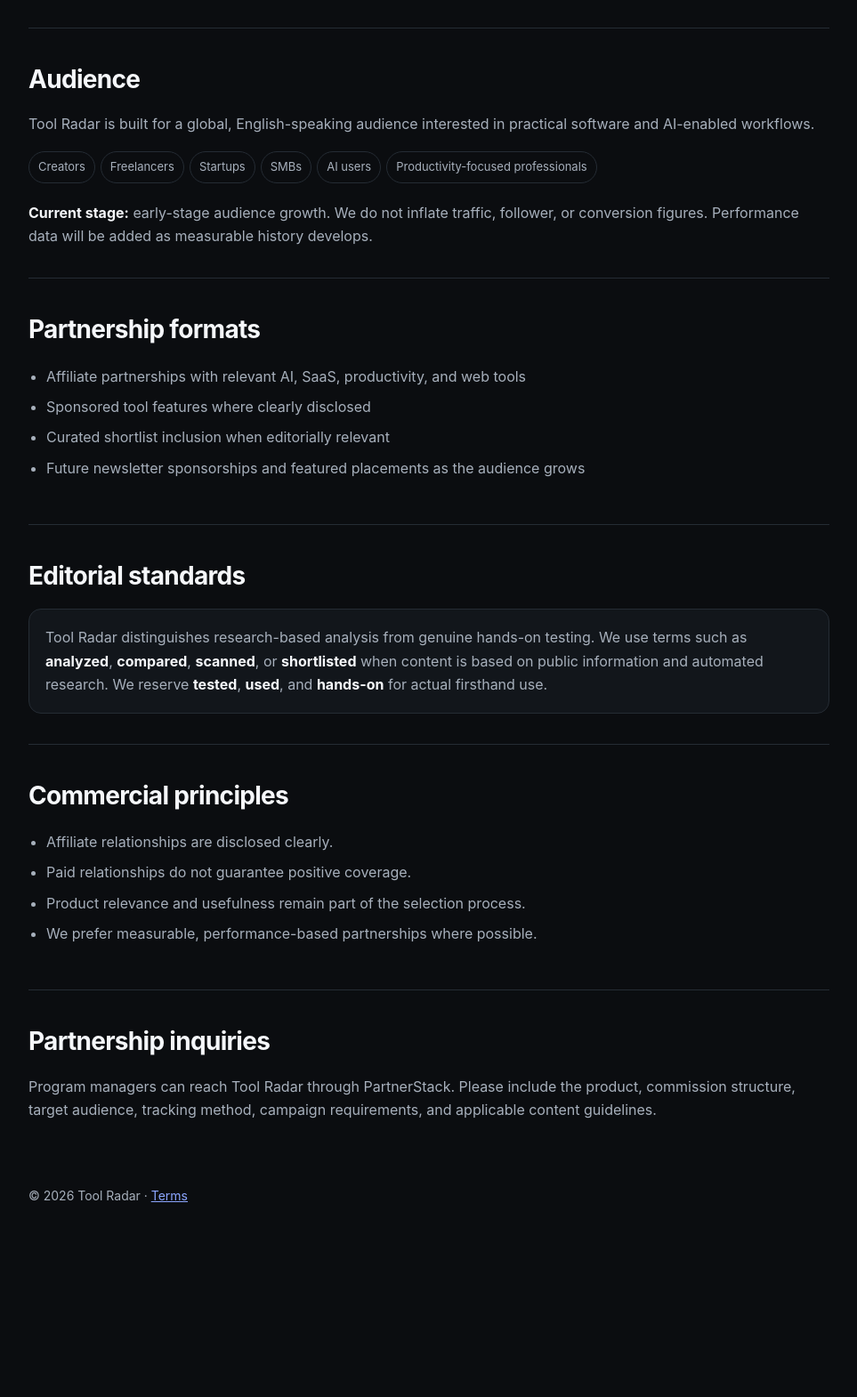
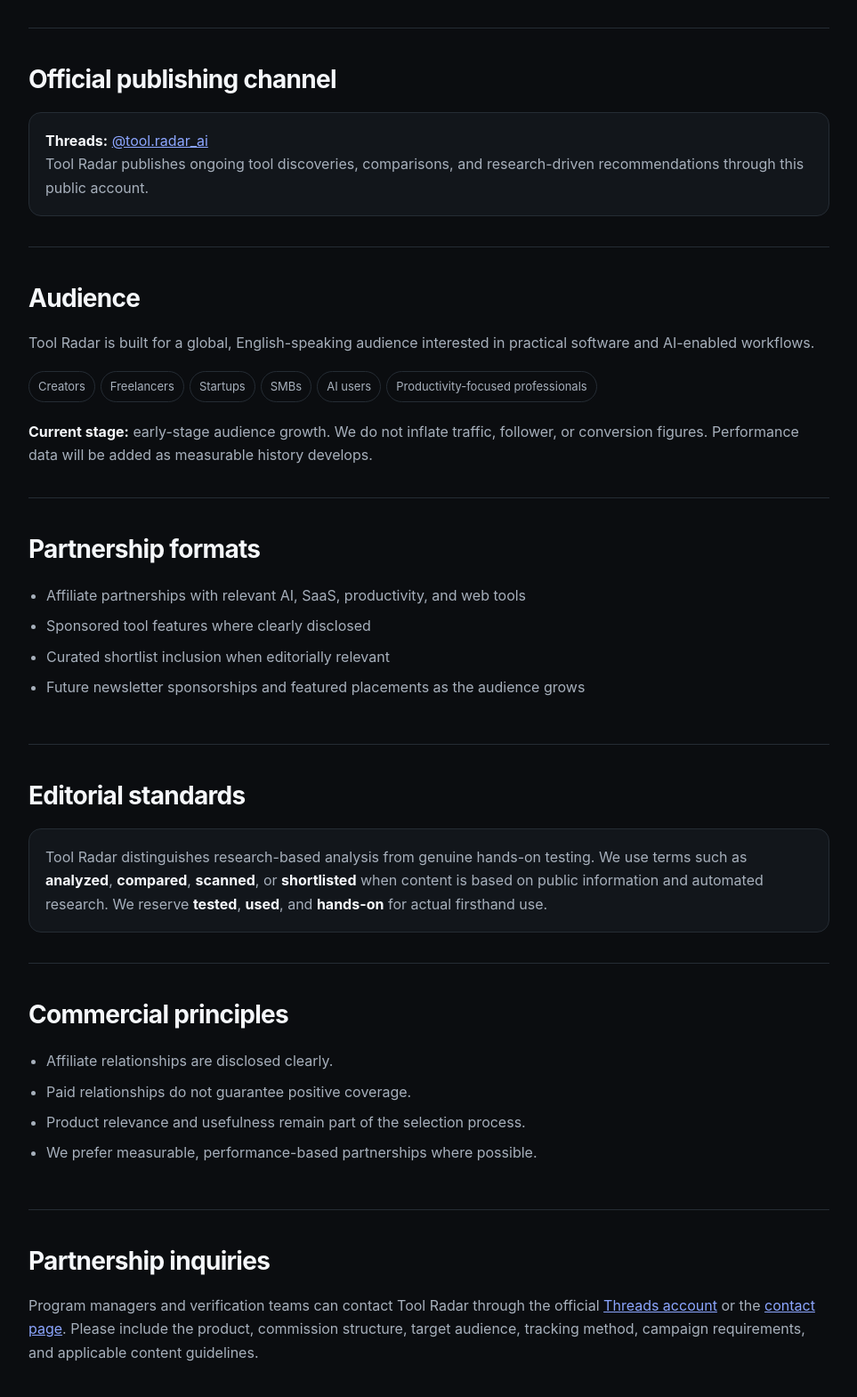
Before and after one commit to JinOh74/tool-radar-site, a plain HTML site: page media-kit.html in a window 1280 px wide. Shown: the part 762-2332 px from the top of the page at 89% size, without its empty margins (158-1121 px from the left). Before the commit the page ends 2155 px from the top, so only its background shows below. Drawn offline with Linux system fonts and the light colour scheme.

Commit message:
Add verifiable publishing channel and external contact path

```diff
--- a/media-kit.html
+++ b/media-kit.html
@@ -34,6 +34,14 @@
         <div class="card"><h3>Comparisons & shortlists</h3><p>Research-driven comparisons that help readers narrow down relevant options.</p></div>
         <div class="card"><h3>AI & SaaS curation</h3><p>Content focused on practical AI, productivity, automation, and web software.</p></div>
         <div class="card"><h3>Social-first publishing</h3><p>Distribution is currently centered on social content, with website and newsletter expansion planned.</p></div>
+      </div>
+    </section>
+
+    <section>
+      <h2>Official publishing channel</h2>
+      <div class="note">
+        <strong style="color:var(--text)">Threads:</strong> <a href="https://www.threads.com/@tool.radar_ai" target="_blank" rel="noopener">@tool.radar_ai</a><br>
+        Tool Radar publishes ongoing tool discoveries, comparisons, and research-driven recommendations through this public account.
       </div>
     </section>
 
@@ -75,9 +83,9 @@
 
     <section>
       <h2>Partnership inquiries</h2>
-      <p class="muted">Program managers can reach Tool Radar through PartnerStack. Please include the product, commission structure, target audience, tracking method, campaign requirements, and applicable content guidelines.</p>
+      <p class="muted">Program managers and verification teams can contact Tool Radar through the official <a href="https://www.threads.com/@tool.radar_ai" target="_blank" rel="noopener">Threads account</a> or the <a href="./contact.html">contact page</a>. Please include the product, commission structure, target audience, tracking method, campaign requirements, and applicable content guidelines.</p>
     </section>
   </main>
-  <footer><div class="wrap">© 2026 Tool Radar · <a href="./terms.html">Terms</a></div></footer>
+  <footer><div class="wrap">© 2026 Tool Radar · <a href="https://www.threads.com/@tool.radar_ai" target="_blank" rel="noopener">Threads</a> · <a href="./contact.html">Contact</a> · <a href="./privacy.html">Privacy</a> · <a href="./terms.html">Terms</a></div></footer>
 </body>
 </html>
```
